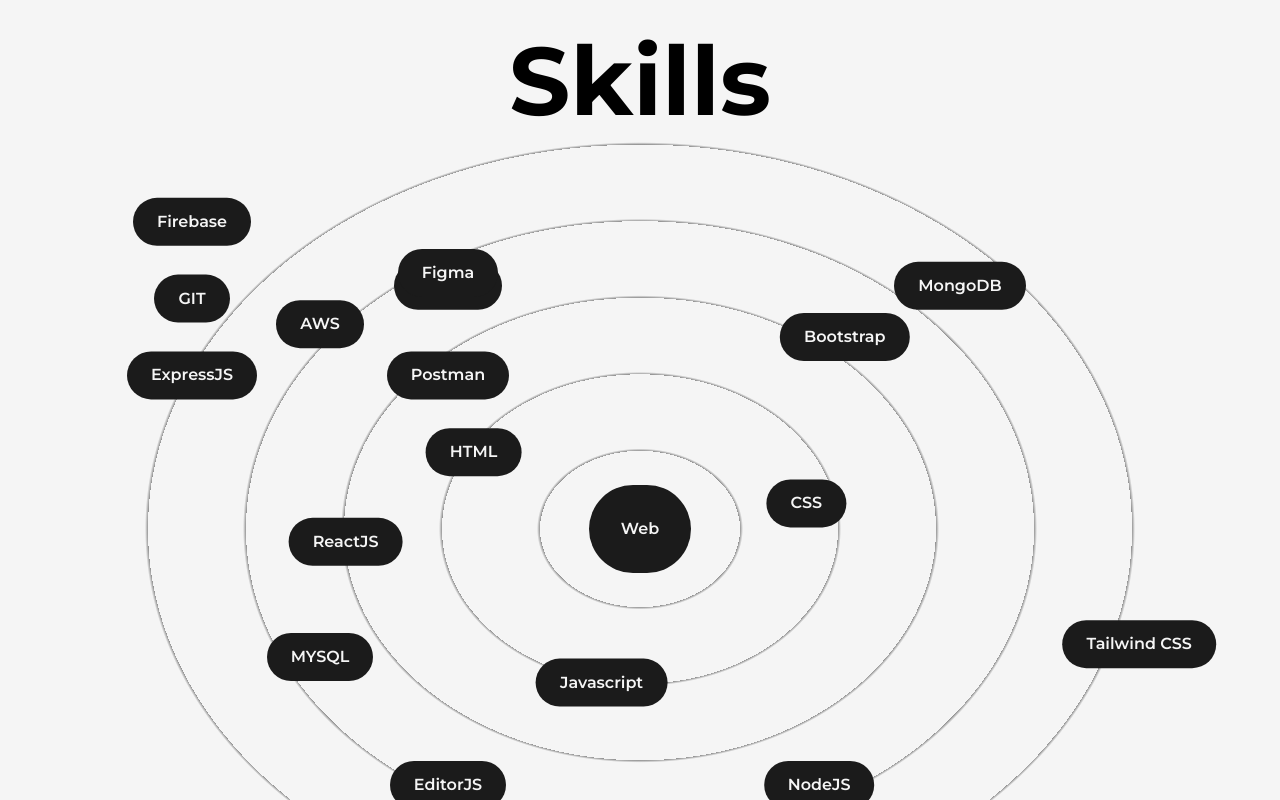
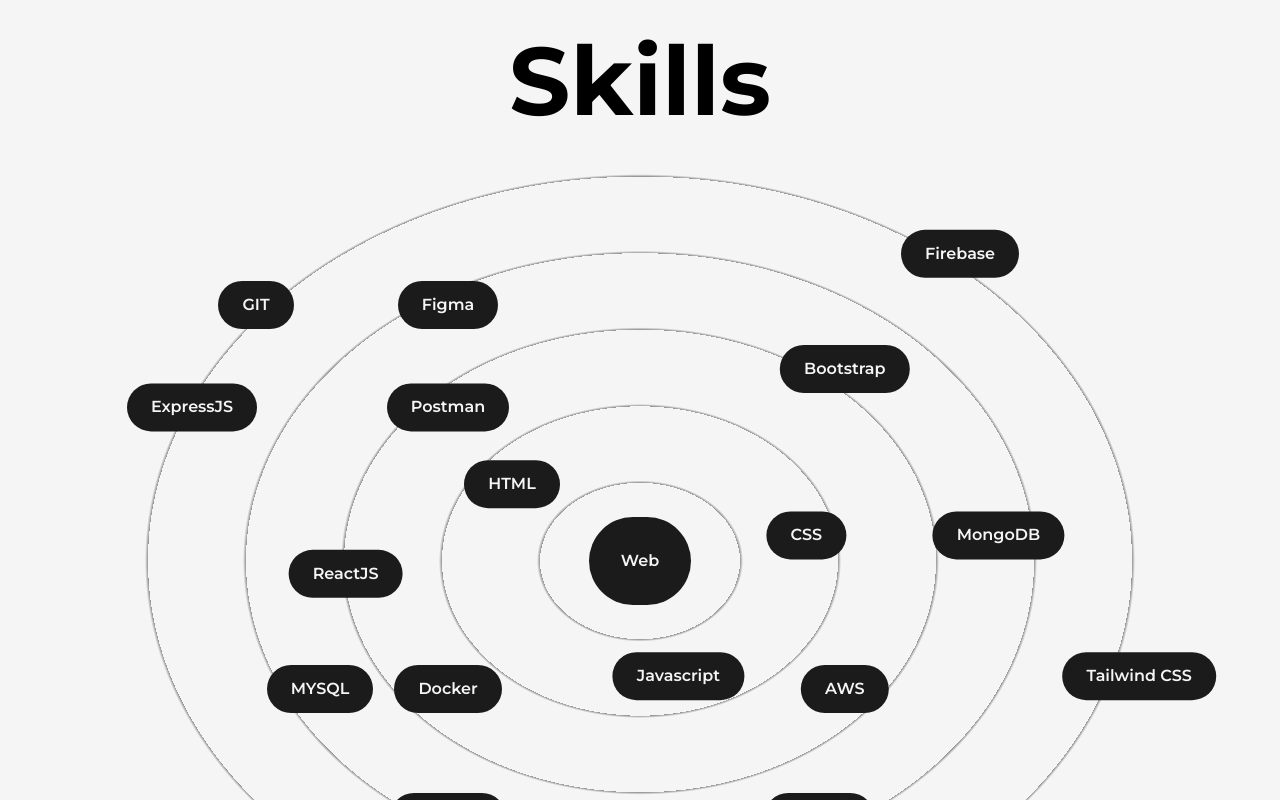
Before and after one commit to Raja543/Next.js-Portfolio, a Next.js app: page /about in a window 1280 px wide. Shown: the part 980-1780 px from the top of the page. Built offline with nearby package versions, Linux system fonts and the light colour scheme.

Commit message:
adding apos in about js

```diff
--- a/src/components/Skills.js
+++ b/src/components/Skills.js
@@ -23,7 +23,7 @@
         Skills
       </h2>
       <div
-        className="w-full h-screen relative flex items-center justify-center rounded-full bg-circularLight dark:bg-circularDark lg:h-[80vh] sm:h-[60vh] xs:[h-50vh]
+        className="w-full mt-8 h-screen relative flex items-center justify-center rounded-full bg-circularLight dark:bg-circularDark lg:h-[80vh] sm:h-[60vh] xs:[h-50vh]
       lg:bg-circularLightLg lg:dark:bg-circularDarkLg md:bg-circularLightMd md:dark:bg-circularDarkMd sm:bg-circularLightSm sm:dark:bg-circularDarkSm
       "
       >
@@ -34,21 +34,21 @@
           Web
         </motion.div>
 
-        <Skill name="HTML" x="-13vw" y="-6vw" />
+        <Skill name="HTML" x="-10vw" y="-6vw" />
         <Skill name="CSS" x="13vw" y="-2vw" />
-        <Skill name="Javascript" x="-3vw" y="12vw" />
+        <Skill name="Javascript" x="3vw" y="9vw" />
         <Skill name="Bootstrap" x="16vw" y="-15vw" />
         <Skill name="Tailwind CSS" x="39vw" y="9vw" />
         <Skill name="ReactJS" x="-23vw" y="1vw" />
         <Skill name="EditorJS" x="-15vw" y="20vw" />
         <Skill name="NodeJS" x="14vw" y="20vw" />
         <Skill name="ExpressJS" x="-35vw" y="-12vw" />
-        <Skill name="MongoDB" x="25vw" y="-19vw" />
+        <Skill name="MongoDB" x="28vw" y="-2vw" />
         <Skill name="MYSQL" x="-25vw" y="10vw" />
-        <Skill name="Firebase" x="-35vw" y="-24vw" />
-        <Skill name="Docker" x="-15vw" y="-19vw" />
-        <Skill name="AWS" x="-25vw" y="-16vw" />
-        <Skill name="GIT" x="-35vw" y="-18vw" />
+        <Skill name="Firebase" x="25vw" y="-24vw" />
+        <Skill name="Docker" x="-15vw" y="10vw" />
+        <Skill name="AWS" x="16vw" y="10vw" />
+        <Skill name="GIT" x="-30vw" y="-20vw" />
         <Skill name="Postman" x="-15vw" y="-12vw" />
         <Skill name="Figma" x="-15vw" y="-20vw" />
       </div>
--- a/src/pages/about.js
+++ b/src/pages/about.js
@@ -29,26 +29,26 @@
                 Biography
               </h2>
               <p className="font-medium">
-                Hi , I'm Raja Kumar, a highly detail-oriented Full Stack Web
-                Developer from New Delhi, India. My passion lies in crafting
+                Hi , I&apos;m Raja Kumar, a highly detail-oriented Full Stack
+                Web Developer from New Delhi, India. My passion lies in crafting
                 top-notch websites, and I specialize in working with HTML, CSS,
                 and JavaScript, alongside popular frameworks like Bootstrap,
                 ReactJs, TailwindCSS, Node.js, and ExpressJS.
               </p>
               <p className="font-medium my-4">
                 My expertise extends to a range of databases, including
-                Firebase, MySQL, and MongoDB. I'm a strong advocate for teamwork
-                and open communication, leveraging diverse perspectives to
-                achieve exceptional results. With solid time management skills,
-                I ensure projects are completed efficiently while maintaining
-                the highest quality standards.
+                Firebase, MySQL, and MongoDB. I&apos;m a strong advocate for
+                teamwork and open communication, leveraging diverse perspectives
+                to achieve exceptional results. With solid time management
+                skills, I ensure projects are completed efficiently while
+                maintaining the highest quality standards.
               </p>
               <p className="font-medium">
                 My problem-solving abilities and a continuous learning mindset
                 enable me to find creative solutions to complex challenges. If
-                you're seeking a skilled and dedicated Full Stack Web Developer
-                to bring your vision to life, I'd be thrilled to discuss how I
-                can contribute to your next project.
+                you&apos;re seeking a skilled and dedicated Full Stack Web
+                Developer to bring your vision to life, I&apos;d be thrilled to
+                discuss how I can contribute to your next project.
               </p>
             </div>
 
```
